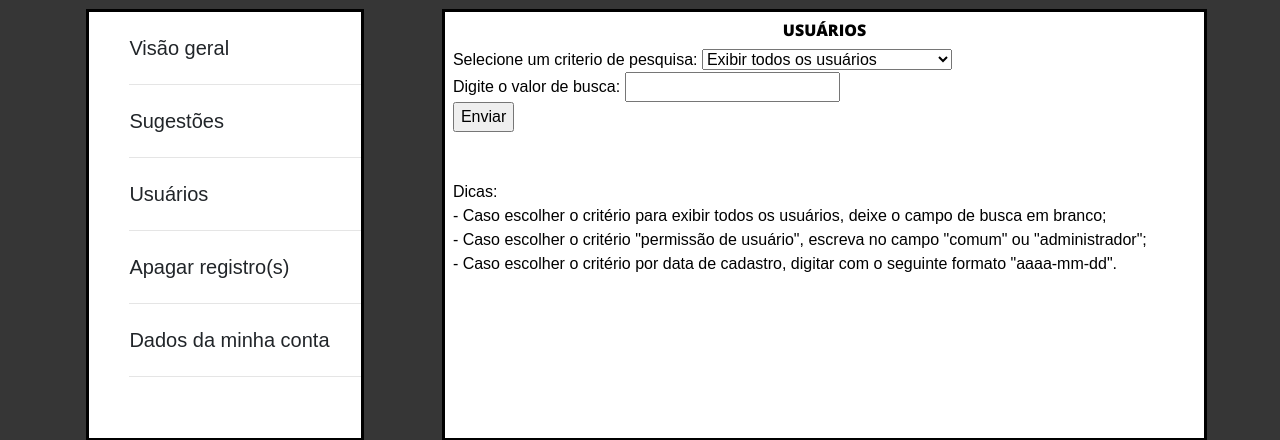
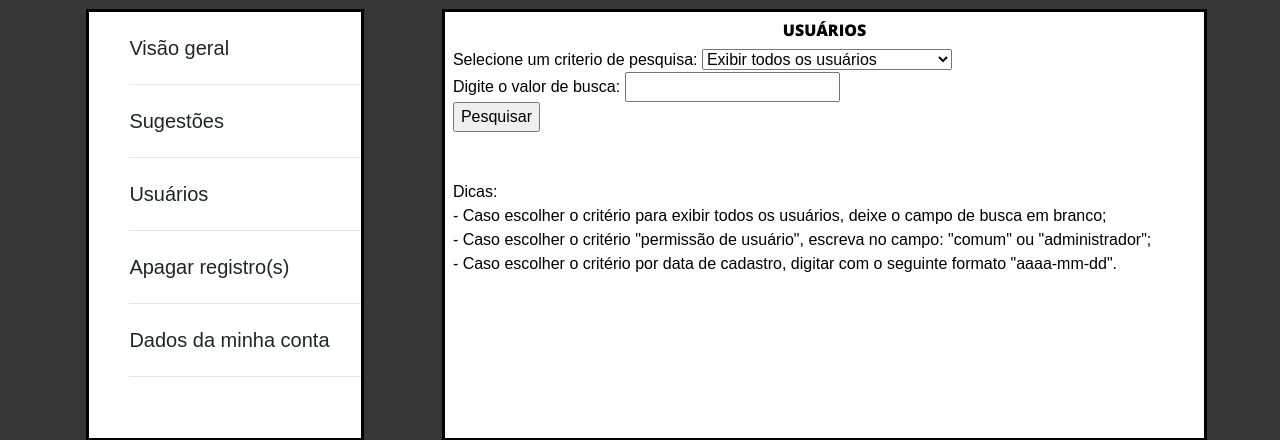
Before and after one commit to Gabriel2712/mapeamento-pontos-de-descarte-CMP, a PHP site: page /adm_usuarios.php in a window 1280 px wide. Shown: the part 173-613 px from the top of the page. Run offline with PHP 8.4, Linux system fonts and the light colour scheme; the visitor is signed in with stand-in values (Sample User, id 1); some libraries are stand-ins or nearby versions.

Commit message:
Pequenos ajustes na parte visual

```diff
--- a/adm_usuarios.php
+++ b/adm_usuarios.php
@@ -22,12 +22,12 @@
 					</select><br/>
 					Digite o valor de busca:
 					<input name="chave" type="text"><br/>
-					<input type="submit" value="Enviar">
+					<input type="submit" value="Pesquisar">
 				</form>
 				<br><br>
 				Dicas:<br>
 				- Caso escolher o critério para exibir todos os usuários, deixe o campo de busca em branco; <br>
-				- Caso escolher o critério "permissão de usuário", escreva no campo "comum" ou "administrador";<br>
+				- Caso escolher o critério "permissão de usuário", escreva no campo: "comum" ou "administrador";<br>
 				- Caso escolher o critério por data de cadastro, digitar com o seguinte formato "aaaa-mm-dd".
 
 			</div>
--- a/css/style.css
+++ b/css/style.css
@@ -43,7 +43,7 @@
     margin: 0;
 }
 a:active {
-    color: yellow;
+    color: rgb(0, 195, 255);
   }
 #barra_lateral_adm{
     width: 70%;
```
Also changed, not shown: bd_adm_usuarios.php (+5 -3 lines).
